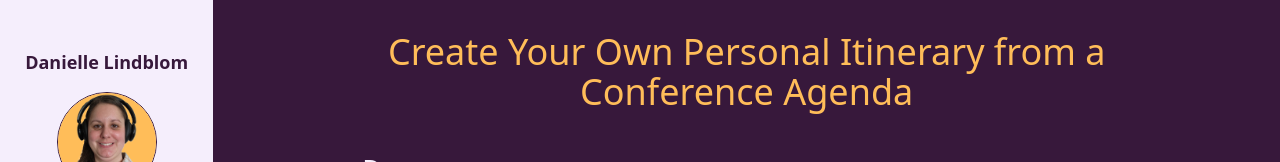
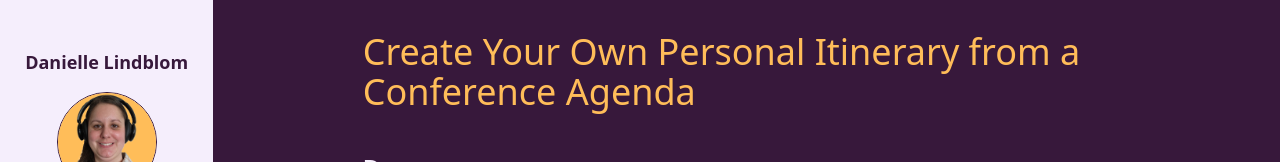
Before and after one commit to Danielle254/portfolio3, a Next.js app: page /project/conferenceitinerary in a window 1280 px wide. Shown: the top 162 px of the page. Built offline with nearby package versions, Linux system fonts and the light colour scheme.

Commit message:
style: make all content on project detail page left aligned

```diff
--- a/src/components/ProjectDetailPage.tsx
+++ b/src/components/ProjectDetailPage.tsx
@@ -34,7 +34,7 @@ export default function ProjectDetailPage({project}: {project: ProjectProps}) {
     transition={{duration: 0.7}}
     className='max-w-3xl mx-auto pt-8 mb-24 px-4 lg:px-0 text-light-purple text-left'
     >
-        <h2 className='text-4xl mb-10 text-accent-orange text-center'>{project.title}</h2>
+        <h2 className='text-4xl mb-10 text-accent-orange'>{project.title}</h2>
         <h3 className='text-2xl font-bold mb-4'>Demo:</h3>
         <motion.div
         initial={{ opacity: 0}}
@@ -120,7 +120,7 @@ export default function ProjectDetailPage({project}: {project: ProjectProps}) {
         initial={{ opacity: 0}}
         whileInView={{ opacity: 1}}
         transition={{duration: 0.7}}
-        className='flex flex-row flex-wrap gap-8 justify-center mt-24'>
+        className='flex flex-row flex-wrap gap-8 justify-start mt-24'>
             {project.links.map((button, index) =>
                 <CustomLink
                 text={button.title}
```
